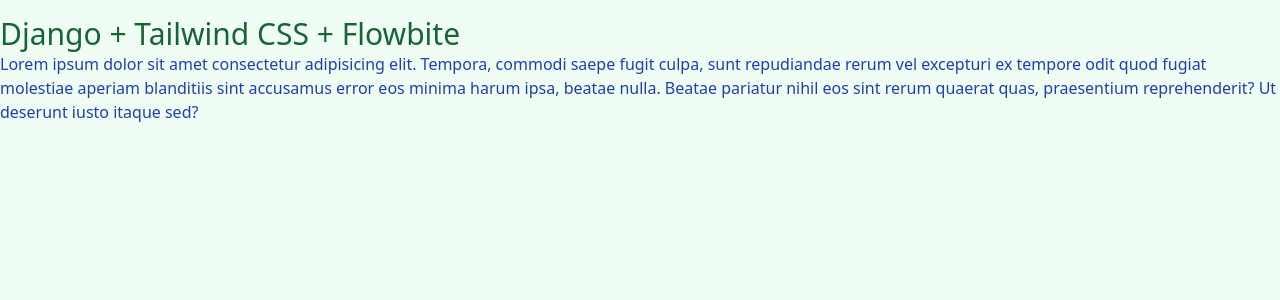
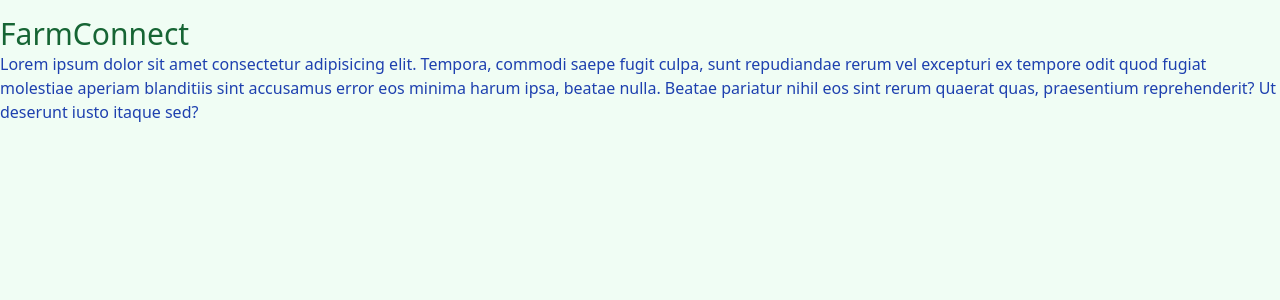
Before and after one commit to josiesam/farmconnectsl, a Django app: template templates/index.html in a window 1280 px wide. Shown: the top 300 px of the page. Run offline with Django 4.2, Linux system fonts and the light colour scheme; the template is opened without the code that fills it, so the values that code supplies are empty; style sheets or scripts are compiled from the project's sources; some libraries are stand-ins or nearby versions.

Commit message:
Initial dev commit

```diff
--- a/templates/index.html
+++ b/templates/index.html
@@ -4,6 +4,6 @@
 {% endblock pagetitle %}
 
 {% block content %}
-  <h1 class="text-3xl text-green-800">Django + Tailwind CSS + Flowbite</h1>
+  <h1 class="text-3xl text-green-800">FarmConnect</h1>
   <p class="text-blue-800 font-medium">Lorem ipsum dolor sit amet consectetur adipisicing elit. Tempora, commodi saepe fugit culpa, sunt repudiandae rerum vel excepturi ex tempore odit quod fugiat molestiae aperiam blanditiis sint accusamus error eos minima harum ipsa, beatae nulla. Beatae pariatur nihil eos sint rerum quaerat quas, praesentium reprehenderit? Ut deserunt iusto itaque sed?</p>
 {% endblock %}
```
